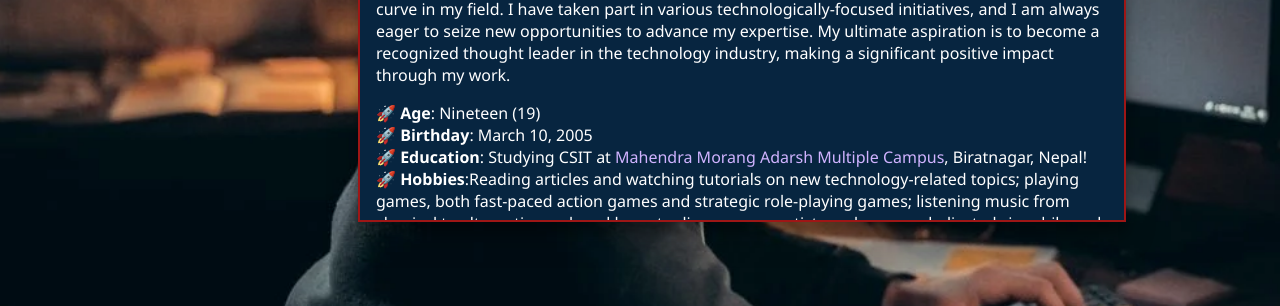
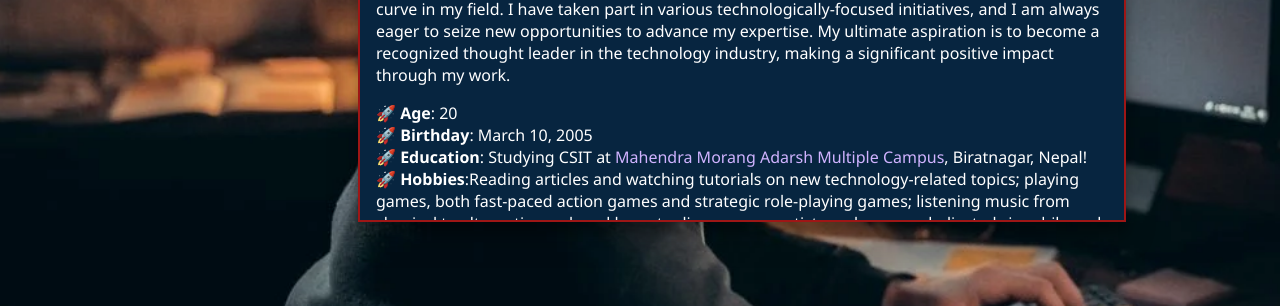
Before and after one commit to RaYuGaa/RaYuGaa.github.io, a plain HTML site: page index.html in a window 1280 px wide. Both pictures are taken after a click on the element "About Me". Shown: the part 341-647 px from the top of the page. Drawn offline with Linux system fonts and the light colour scheme.

Commit message:
Update index.html

```diff
--- a/index.html
+++ b/index.html
@@ -149,7 +149,7 @@
             <h3 class="elements-heading">Introduction:</h3>
             <p>Hi there! I'm <strong>Samuel Karki</strong>, a student pursuing Bachelors in Computer Science & Information Technology, I am thoroughly invested in the realm of technology. My passion for technology has motivated me to continuously seek out new avenues for self-improvement and knowledge expansion. My areas of focus include web development, cybersecurity, cloud computing, web3, networking, and actually anything tech-related<strong><em>(Jack of all trades, master in none)</em></strong>. I am a driven self-starter who is unwavering in my commitment to honing my skills and staying ahead of the curve in my field. I have taken part in various technologically-focused initiatives, and I am always eager to seize new opportunities to advance my expertise. My ultimate aspiration is to become a recognized thought leader in the technology industry, making a significant positive impact through my work.</h3>
             <p>
-                <strong>🚀 Age</strong>: Nineteen (19)<br>
+                <strong>🚀 Age</strong>: 20<br>
                 <strong>🚀 Birthday</strong>: March 10, 2005<br>
                 <strong>🚀 Education</strong>: Studying CSIT at <a onclick="window.open('https://mmamc.tu.edu.np/', '_blank')">Mahendra Morang Adarsh Multiple Campus</a>,  Biratnagar, Nepal!<br>
                 <strong>🚀 Hobbies</strong>:Reading articles and watching tutorials on new technology-related topics; playing games, both fast-paced action games and strategic role-playing games; listening music from classical to alternative rock and loves to discover new artists and genres; dedicated cinephile and binge watcher.
```
